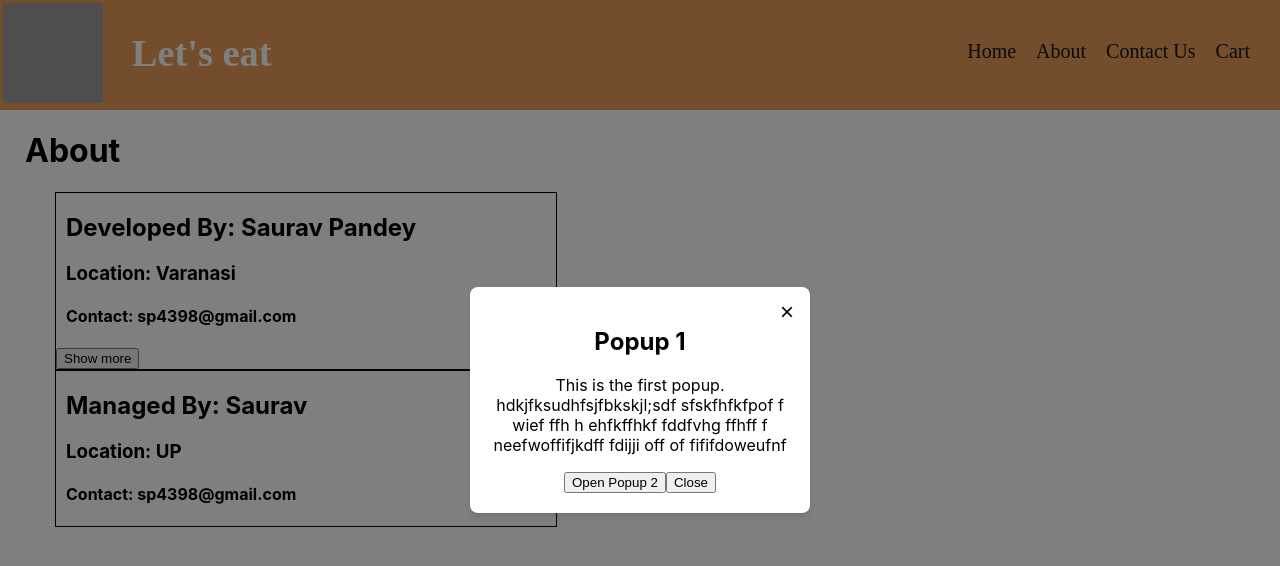
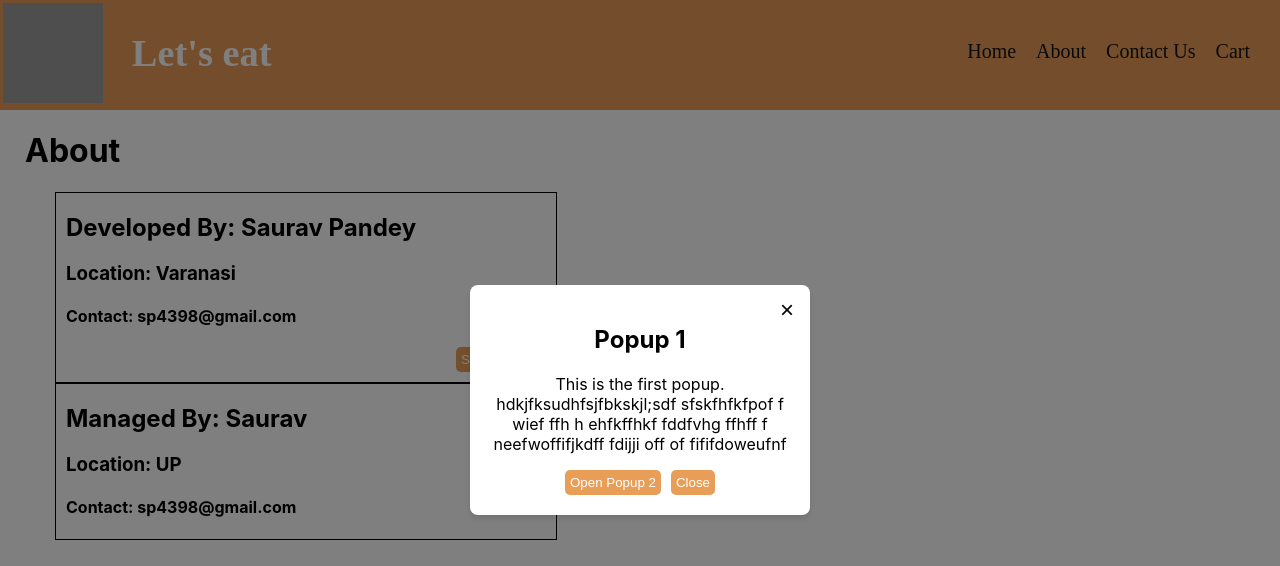
Before and after one commit to sp4398/swiggy-clone, a React (Create React App) app: page /about in a window 1280 px wide. Both pictures are taken after a click on the button "Show more". Shown: the top 566 px of the page. Built offline with nearby package versions, Linux system fonts and the light colour scheme; grey boxes are pictures that could not be loaded.

Commit message:
imporove styling in popup

```diff
--- a/src/App.css
+++ b/src/App.css
@@ -193,3 +193,26 @@
 .user-details{
   margin-left: 10px;
 }
+
+.btn{
+  margin: 0 5px 10px 400px;
+  padding: 5px;
+  background-color: #e99e58;
+  border-color: #e99e58;
+  border: none;
+  border-radius: 5px;
+  color: white;
+  cursor: pointer;
+
+}
+
+.btn1{
+  padding: 5px;
+  background-color: #e99e58;
+  border-color: #e99e58;
+  border: none;
+  border-radius: 5px;
+  color: white;
+  cursor: pointer;
+
+}
--- a/src/components/Popup.js
+++ b/src/components/Popup.js
@@ -3,8 +3,14 @@ import React from "react";
 const Popup = ({ isOpen, onClose, children }) => {
   if (!isOpen) return null;
 
+  const handleOverlayClick = (e) => {
+    if (e.target.id === "popup-overlay") {
+      onClose();
+    }
+  };
+
   return (
-    <div style={styles.overlay}>
+    <div id="popup-overlay" style={styles.overlay} onClick={handleOverlayClick}>
       <div style={styles.popup}>
         <button style={styles.closeButton} onClick={onClose}>
           &times;
--- a/src/components/User.js
+++ b/src/components/User.js
@@ -21,7 +21,7 @@ const User = ({ name }) => {
         <h3>Location: Varanasi</h3>
         <h4>Contact: sp4398@gmail.com</h4>
       </div>
-      <button onClick={openPopup1}>Show more</button>
+      <button className="btn" onClick={openPopup1}>Show more</button>
 
       <Popup isOpen={isPopup1Open} onClose={closePopup1}>
         <h2>Popup 1</h2>
@@ -32,14 +32,14 @@ const User = ({ name }) => {
             fddfvhg ffhff
             f neefwoffifjkdff fdijji off of fififdoweufnf
         </p>
-        <button onClick={openPopup2}>Open Popup 2</button>
-        <button onClick={closePopup1}>Close</button>
+        <button className="btn1" onClick={openPopup2} style={{ marginRight: "10px" }}>Open Popup 2</button>
+        <button className="btn1" onClick={closePopup1}>Close</button>
       </Popup>
 
       <Popup isOpen={isPopup2Open} onClose={closePopup2}>
         <h2>Popup 2</h2>
         <p>This is the second popup, opened from Popup 1.</p>
-        <button onClick={closePopup2}>Close</button>
+        <button className="btn1" onClick={closePopup2}>Close</button>
       </Popup>
     </div>
   );
```
